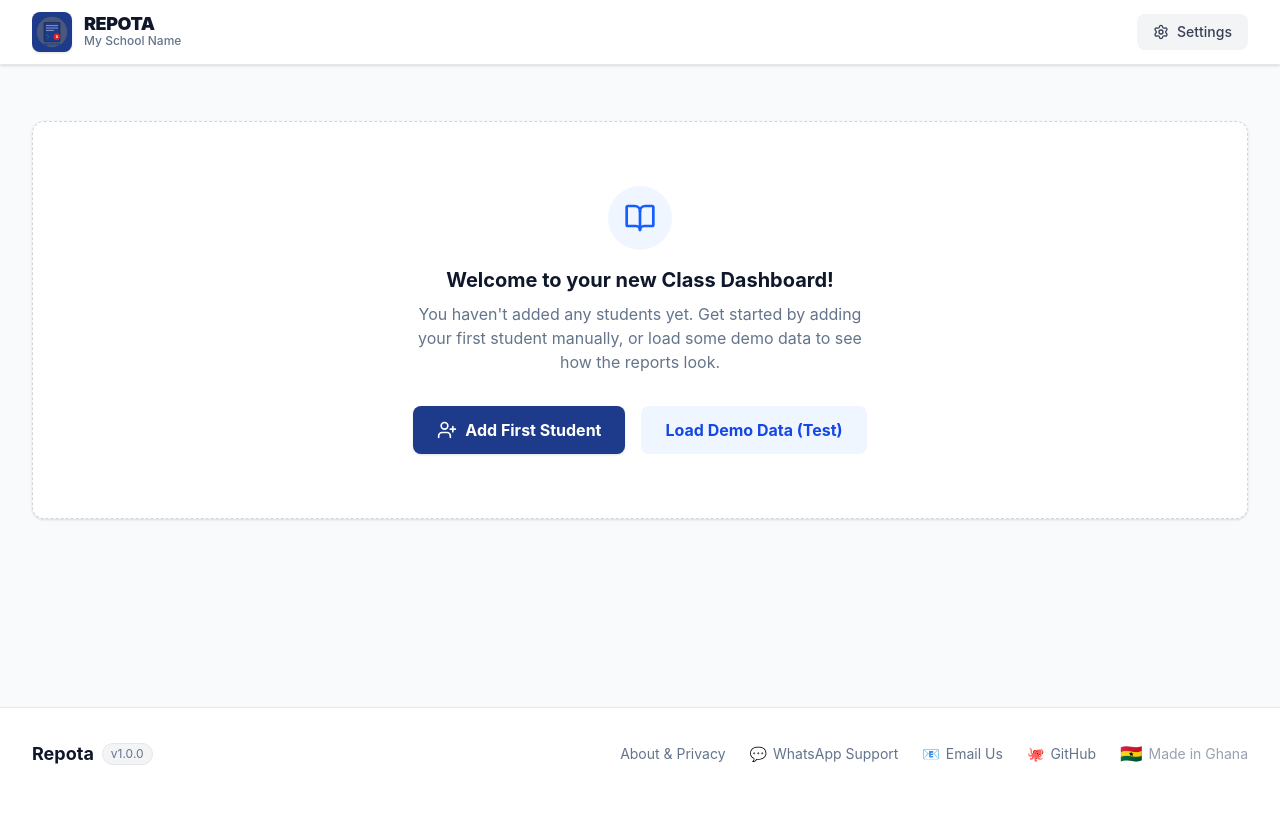
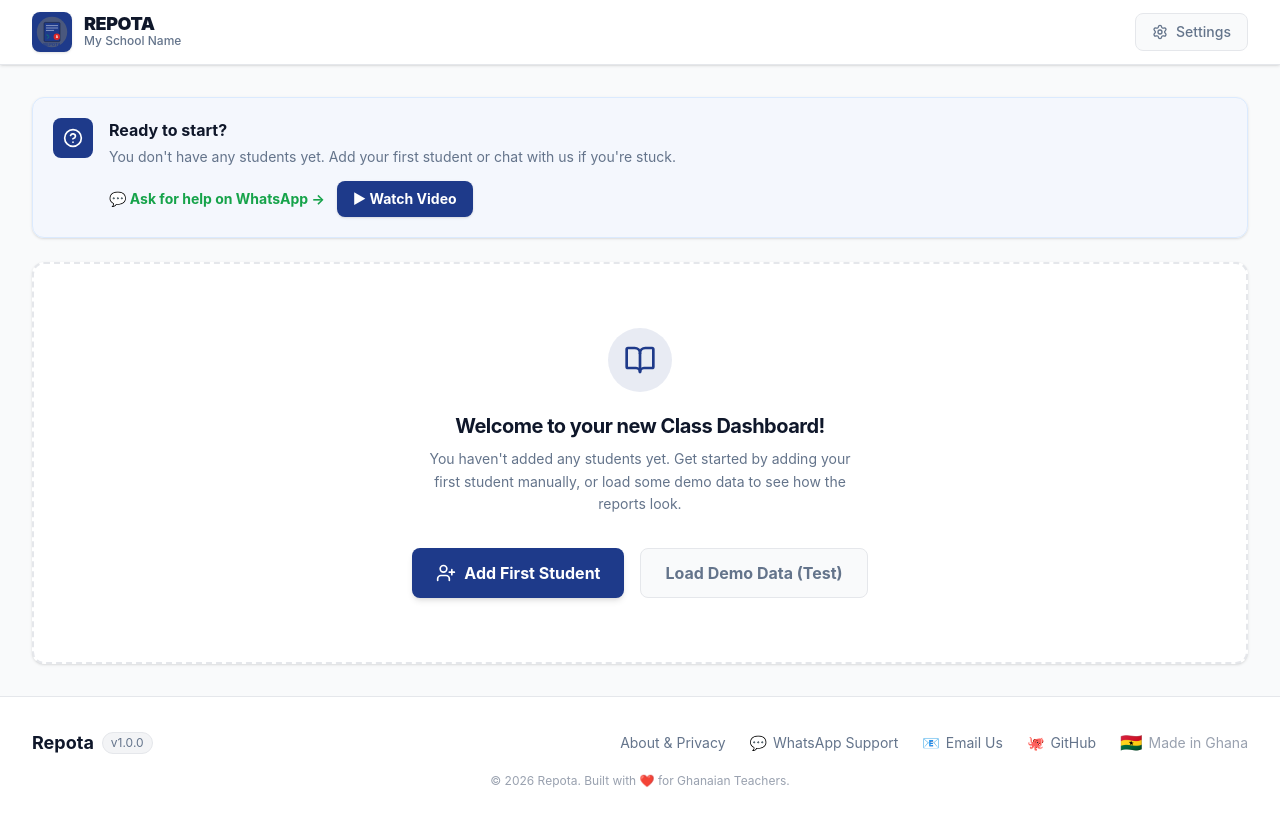
Before and after one commit to adamtoffic/repota, a React (Vite) app: page / in a window 1280 px wide. Both pictures are taken after a click on the button 1226 px from the left and 119 px from the top of the page. Before the commit the page ends 800 px from the top, so only its background shows below. Built offline with nearby package versions, Linux system fonts and the light colour scheme.

Commit message:
fix: change major components to have theme colors

```diff
--- a/src/components/AboutModal.tsx
+++ b/src/components/AboutModal.tsx
@@ -50,7 +50,7 @@ export function AboutModal({ isOpen, onClose }: AboutModalProps) {
 
           {/* Developer Contact (NEW SECTION) */}
           <div className="flex gap-4">
-            <div className="h-fit rounded-full bg-purple-50 p-3">
+            <div className="h-fit rounded-full bg-blue-50 p-3">
               <User className="text-primary h-6 w-6" />
             </div>
             <div>
--- a/src/components/BulkImportModal.tsx
+++ b/src/components/BulkImportModal.tsx
@@ -63,7 +63,7 @@ export function BulkImportModal({ isOpen, onClose }: Props) {
         {/* Header */}
         <div className="flex items-center justify-between border-b border-gray-100 p-4">
           <h3 className="text-main flex items-center gap-2 text-lg font-bold">
-            <Upload className="h-5 w-5 text-blue-600" />
+            <Upload className="text-primary h-5 w-5" />
             Bulk Import Students
           </h3>
           <button onClick={onClose}>
--- a/src/components/ConfirmModal.tsx
+++ b/src/components/ConfirmModal.tsx
@@ -54,8 +54,8 @@ export function ConfirmModal({
               onConfirm();
               onClose();
             }}
-            className={`rounded-lg px-4 py-2 text-sm font-bold text-white shadow-sm transition-colors ${
-              isDangerous ? "bg-red-600 hover:bg-red-700" : "bg-primary hover:bg-primary/90"
+            className={`rounded-lg px-4 py-2.5 text-sm font-bold text-white shadow-sm transition-all active:scale-95 ${
+              isDangerous ? "bg-danger hover:bg-danger/90" : "bg-primary hover:bg-primary/90"
             }`}
           >
             {confirmText}
--- a/src/components/EmptyState.tsx
+++ b/src/components/EmptyState.tsx
@@ -7,22 +7,24 @@ interface Props {
 
 export function EmptyState({ onAddStudent, onLoadDemo }: Props) {
   return (
-    <div className="mt-6 flex flex-col items-center justify-center rounded-xl border border-dashed border-gray-300 bg-white px-4 py-16 text-center shadow-sm">
-      <div className="mb-4 rounded-full bg-blue-50 p-4">
-        <BookOpen className="h-8 w-8 text-blue-600" />
+    <div className="mt-6 flex flex-col items-center justify-center rounded-xl border-2 border-dashed border-gray-200 bg-white px-6 py-16 text-center shadow-sm sm:px-8">
+      <div className="bg-primary/10 mb-5 flex h-16 w-16 items-center justify-center rounded-full">
+        <BookOpen className="text-primary h-8 w-8" />
       </div>
 
-      <h2 className="text-main mb-2 text-xl font-bold">Welcome to your new Class Dashboard!</h2>
+      <h2 className="text-main mb-2 text-xl font-bold tracking-tight">
+        Welcome to your new Class Dashboard!
+      </h2>
 
-      <p className="text-muted mb-8 max-w-md">
+      <p className="text-muted mb-8 max-w-md text-sm leading-relaxed">
         You haven't added any students yet. Get started by adding your first student manually, or
         load some demo data to see how the reports look.
       </p>
 
-      <div className="flex flex-col gap-4 sm:flex-row">
+      <div className="flex flex-col gap-3 sm:flex-row sm:gap-4">
         <button
           onClick={onAddStudent}
-          className="bg-primary hover:bg-primary/90 flex items-center justify-center gap-2 rounded-lg px-6 py-3 font-bold text-white shadow-sm transition-all active:scale-95"
+          className="bg-primary hover:bg-primary/90 flex items-center justify-center gap-2 rounded-lg px-6 py-3 font-bold text-white shadow-md transition-all active:scale-95"
         >
           <UserPlus className="h-5 w-5" />
           Add First Student
@@ -30,7 +32,7 @@ export function EmptyState({ onAddStudent, onLoadDemo }: Props) {
 
         <button
           onClick={onLoadDemo}
-          className="rounded-lg bg-blue-50 px-6 py-3 font-bold text-blue-700 transition-colors hover:bg-blue-100"
+          className="bg-background text-muted rounded-lg border border-gray-200 px-6 py-3 font-bold transition-all hover:bg-gray-100 active:scale-95"
         >
           Load Demo Data (Test)
         </button>
--- a/src/components/Footer.tsx
+++ b/src/components/Footer.tsx
@@ -70,6 +70,11 @@ export function Footer() {
             </div>
           </div>
         </div>
+
+        {/* Copyright */}
+        <div className="mt-4 text-center text-xs text-gray-400">
+          © {new Date().getFullYear()} Repota. Built with ❤️ for Ghanaian Teachers.
+        </div>
       </footer>
 
       <AboutModal isOpen={showAbout} onClose={() => setShowAbout(false)} />
--- a/src/components/ui/LoadingSpinner.tsx
+++ b/src/components/ui/LoadingSpinner.tsx
@@ -6,5 +6,5 @@ interface Props {
 }
 
 export function LoadingSpinner({ className = "", size = 24 }: Props) {
-  return <Loader2 className={`animate-spin text-blue-600 ${className}`} size={size} />;
+  return <Loader2 className={`text-primary animate-spin ${className}`} size={size} />;
 }
--- a/src/pages/Dashboard.tsx
+++ b/src/pages/Dashboard.tsx
@@ -1,5 +1,5 @@
 import { useState, useMemo } from "react";
-import { X, Printer, Settings as SettingsIcon } from "lucide-react";
+import { HelpCircle, X, Printer, Settings as SettingsIcon } from "lucide-react";
 import { useSchoolData } from "../hooks/useSchoolData";
 import { StudentList } from "../components/StudentList";
 import { ScoreEntryModal } from "../components/ScoreEntryModal";
@@ -88,7 +88,7 @@ export function Dashboard() {
   return (
     <div className="bg-background flex min-h-screen flex-col font-sans">
       {/* NAV */}
-      <nav className="sticky top-0 z-30 border-b border-gray-200 bg-white shadow-sm">
+      <nav className="sticky top-0 z-30 border-b border-gray-200 bg-white/95 shadow-sm backdrop-blur-sm">
         <div className="mx-auto max-w-7xl px-4 sm:px-6 lg:px-8">
           <div className="flex h-16 justify-between">
             {/* LEFT SIDE: Brand Identity (SaaS Style) */}
@@ -112,17 +112,17 @@ export function Dashboard() {
               {students.length > 0 && (
                 <Link
                   to="/print"
-                  className="bg-primary hover:bg-primary/90 flex items-center justify-center rounded-lg p-2 text-white transition-colors sm:px-4 sm:py-2"
+                  className="bg-primary hover:bg-primary/90 flex items-center justify-center gap-2 rounded-lg px-3 py-2 text-white shadow-sm transition-all active:scale-95 sm:px-4"
                 >
-                  <Printer className="h-5 w-5 sm:mr-2 sm:h-4 sm:w-4" /> {/* Icon only on mobile */}
+                  <Printer className="h-5 w-5 sm:h-4 sm:w-4" />
                   <span className="hidden text-sm font-medium sm:inline">Print</span>
                 </Link>
               )}
               <Link
                 to="/settings"
-                className="flex items-center justify-center rounded-lg bg-gray-100 p-2 text-gray-700 transition-colors hover:bg-gray-200 sm:px-4 sm:py-2"
+                className="bg-background text-muted flex items-center justify-center gap-2 rounded-lg border border-gray-200 px-3 py-2 transition-all hover:bg-gray-100 active:scale-95 sm:px-4"
               >
-                <SettingsIcon className="h-5 w-5 sm:mr-2 sm:h-4 sm:w-4" />
+                <SettingsIcon className="h-5 w-5 sm:h-4 sm:w-4" />
                 <span className="hidden text-sm font-medium sm:inline">Settings</span>
               </Link>
             </div>
@@ -132,33 +132,79 @@ export function Dashboard() {
 
       <main className="mx-auto w-full max-w-7xl flex-1 px-4 py-8 sm:px-6 lg:px-8">
         {/* WELCOME BANNER */}
-        {showWelcome && (
-          <div className="animate-in fade-in slide-in-from-top-4 relative mb-6 rounded-xl bg-linear-to-r from-blue-950 to-blue-800 p-6 text-white shadow-lg">
+        {showWelcome ? (
+          <div className="animate-in fade-in slide-in-from-top-4 bg-primary relative mb-6 overflow-hidden rounded-xl p-6 text-white shadow-lg duration-300">
             <button
               onClick={handleDismiss}
-              className="absolute top-2 right-2 rounded-full p-1 transition hover:bg-white/20"
+              className="absolute top-3 right-3 rounded-full p-1.5 transition-colors hover:bg-white/20 active:scale-95"
             >
-              <X size={20} className="text-white" />
+              <X size={18} className="text-white" />
             </button>
-            <div className="flex flex-col gap-4 sm:flex-row sm:items-center">
+            <div className="flex flex-col gap-4">
               <div>
-                <h2 className="text-2xl font-bold">Welcome to Repota! 🚀</h2>
-                <p className="mt-1 max-w-xl text-blue-100">
+                <h2 className="text-2xl font-bold tracking-tight">Welcome to Repota! 🚀</h2>
+                <p className="mt-2 max-w-2xl text-sm leading-relaxed text-blue-50">
                   New here? Watch this quick 2-minute video to learn how to generate error-free
-                  reports instantly.
+                  reports instantly, or chat with us if you need help.
                 </p>
-                <div className="mt-4">
+                <div className="mt-4 flex flex-wrap gap-3">
                   <a
                     href="YOUR_YOUTUBE_LINK"
                     target="_blank"
-                    className="inline-flex items-center gap-2 rounded-lg bg-white px-4 py-2 text-sm font-bold text-blue-900 transition-colors hover:bg-gray-100"
+                    rel="noopener noreferrer"
+                    className="bg-primary-foreground text-primary hover:bg-primary-foreground/90 inline-flex items-center gap-2 rounded-lg px-4 py-2.5 text-sm font-bold shadow-sm transition-all active:scale-95"
                   >
                     ▶ Watch Tutorial
+                  </a>
+
+                  <a
+                    href="https://wa.me/233248140806?text=Hi!%20I%20am%20new%20to%20Repota"
+                    target="_blank"
+                    rel="noopener noreferrer"
+                    className="text-primary-foreground hover:bg-primary-foreground/10 inline-flex items-center gap-2 rounded-lg border border-white/30 bg-white/10 px-4 py-2.5 text-sm font-bold backdrop-blur-sm transition-all active:scale-95"
+                  >
+                    💬 Chat Support
                   </a>
                 </div>
               </div>
             </div>
           </div>
+        ) : (
+          /* Quick Help Card - Shows for first-time users */
+          students.length === 0 && (
+            <div className="mb-6 rounded-xl border border-blue-100 bg-blue-50/50 p-5 shadow-sm">
+              <div className="flex items-start gap-4">
+                <div className="bg-primary flex h-10 w-10 shrink-0 items-center justify-center rounded-lg">
+                  <HelpCircle className="h-5 w-5 text-white" />
+                </div>
+                <div className="flex-1">
+                  <h3 className="text-main font-bold">Ready to start?</h3>
+                  <p className="text-muted mt-1 text-sm leading-relaxed">
+                    You don't have any students yet. Add your first student or chat with us if
+                    you're stuck.
+                  </p>
+                  <div className="mt-3 flex flex-wrap gap-3">
+                    <a
+                      href="https://wa.me/233248140806?text=Hi!%20I%20need%20help%20starting"
+                      target="_blank"
+                      rel="noopener noreferrer"
+                      className="text-success hover:text-success/80 inline-flex items-center gap-1.5 text-sm font-bold transition-colors hover:underline"
+                    >
+                      💬 Ask for help on WhatsApp →
+                    </a>
+                    <a
+                      href="https://youtu.be/..."
+                      target="_blank"
+                      rel="noopener noreferrer"
+                      className="bg-primary hover:bg-primary/90 inline-flex items-center gap-1.5 rounded-lg px-4 py-2 text-sm font-bold text-white shadow-sm transition-all active:scale-95"
+                    >
+                      ▶ Watch Video
+                    </a>
+                  </div>
+                </div>
+              </div>
+            </div>
+          )
         )}
 
         {/* MAIN CONTENT AREA */}
@@ -196,11 +242,11 @@ export function Dashboard() {
             {/* ✅ LOGIC: If filtered list is empty, show "No Results", else show List */}
             {filteredStudents.length === 0 ? (
               <div className="rounded-xl border border-gray-200 bg-white py-16 text-center shadow-sm">
-                <div className="mx-auto mb-3 flex h-12 w-12 items-center justify-center rounded-full bg-gray-100">
-                  <X className="h-6 w-6 text-gray-400" />
+                <div className="bg-background mx-auto mb-4 flex h-14 w-14 items-center justify-center rounded-full">
+                  <X className="text-muted h-7 w-7" />
                 </div>
                 <h3 className="text-main text-lg font-bold">No students found</h3>
-                <p className="text-muted">
+                <p className="text-muted mt-1 text-sm">
                   No results for "{searchQuery}" in{" "}
                   {activeFilter === "ALL" ? "all students" : activeFilter.toLowerCase()}.
                 </p>
@@ -209,7 +255,7 @@ export function Dashboard() {
                     setSearchQuery("");
                     setActiveFilter("ALL");
                   }}
-                  className="mt-4 text-sm font-bold text-blue-600 hover:underline"
+                  className="text-primary hover:text-primary/80 mt-4 text-sm font-bold transition-colors hover:underline"
                 >
                   Clear Search & Filters
                 </button>
```
Also changed, not shown: src/components/DashboardStats.tsx (+16 -14 lines).
